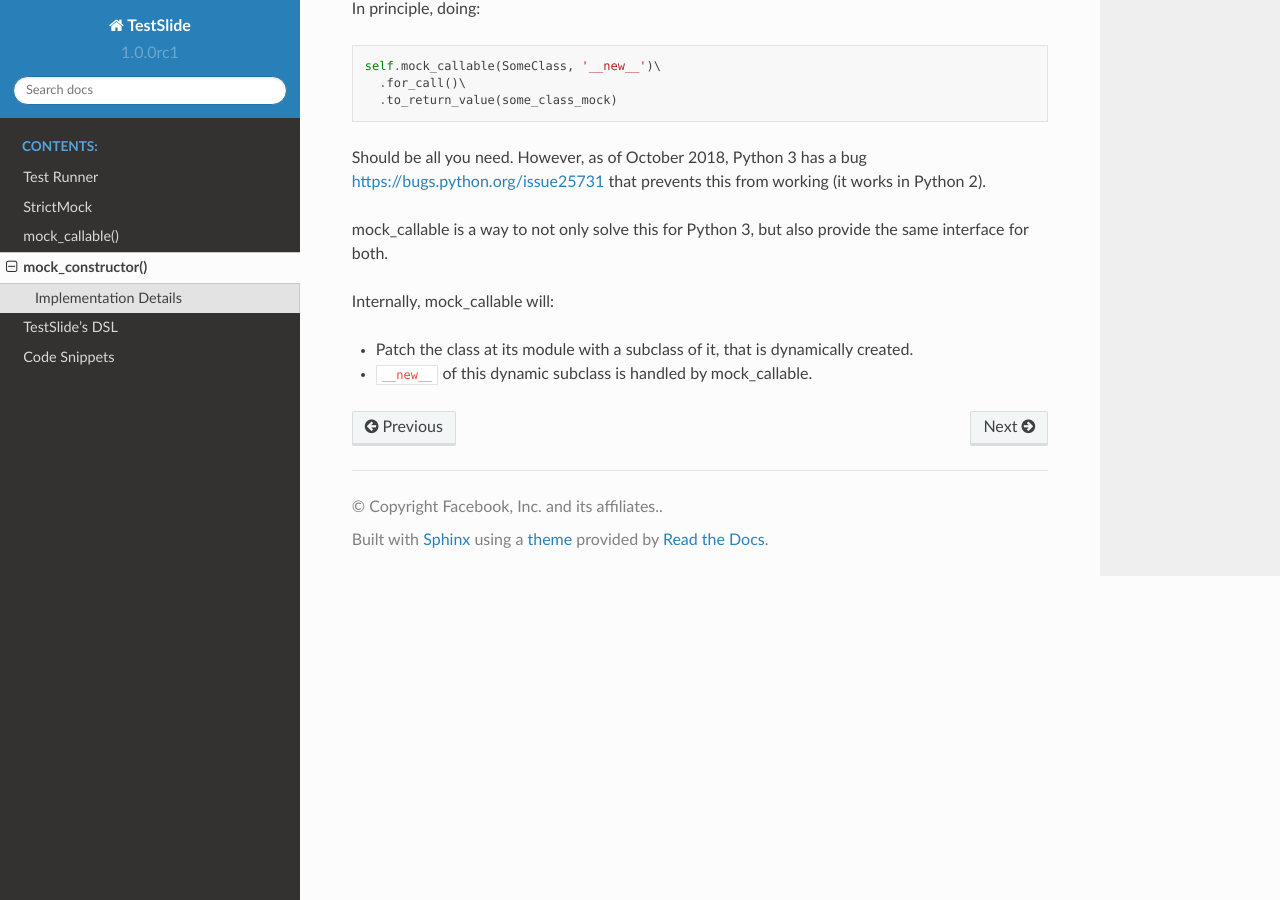
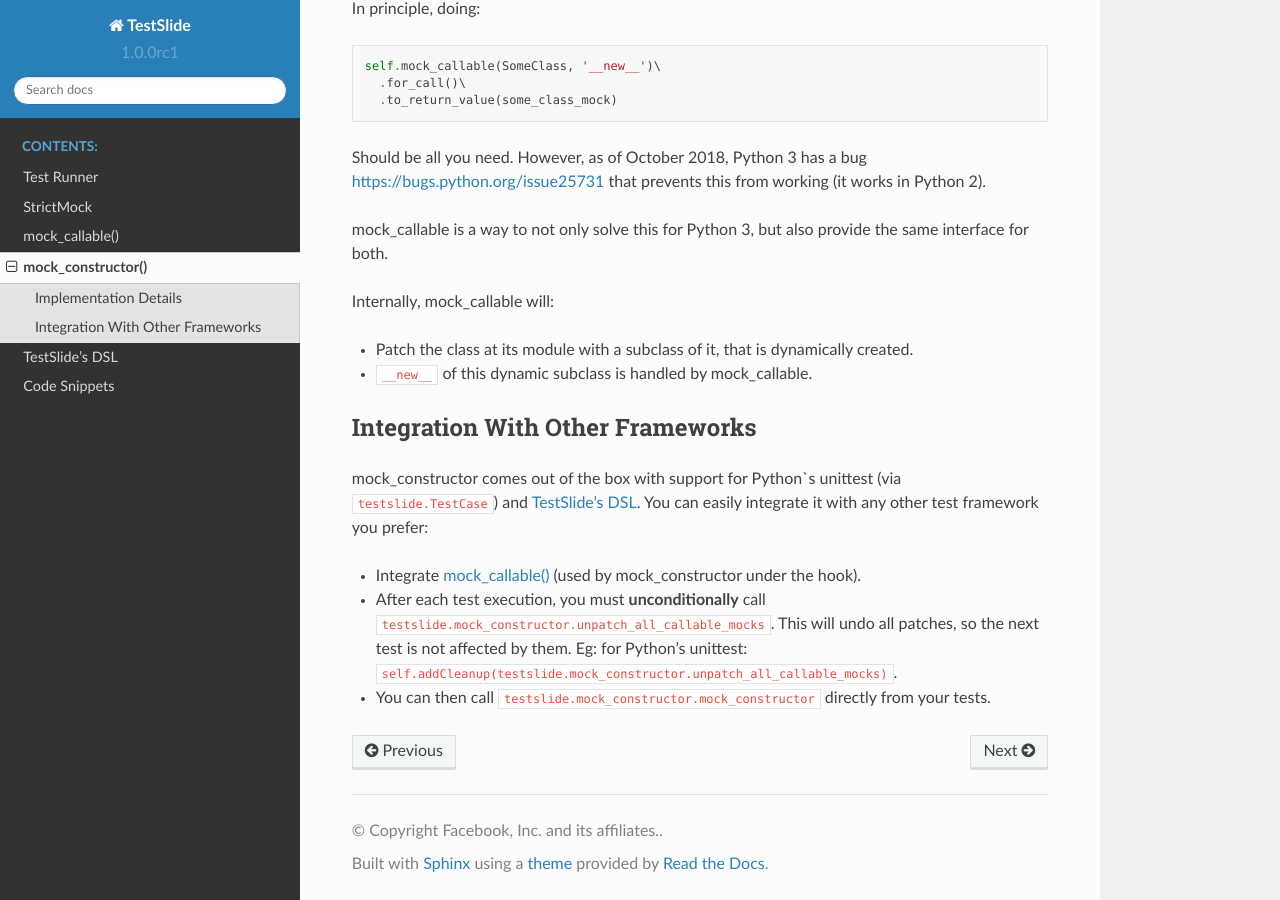
Before and after one commit to facebook/TestSlide, a Sphinx documentation site: the page built from docs/mock_constructor/index.rst, in a window 1280 px wide and 900 px high, scrolled down 1297 px. Built offline with Sphinx 7.4.7 and the Read the Docs theme 2.0.0, drawn with Linux system fonts in a browser that asks for light colours.

Commit message:
Add mock_constructor doc for other frameworks

```diff
--- a/docs/mock_constructor/index.rst
+++ b/docs/mock_constructor/index.rst
@@ -71,3 +71,12 @@ Internally, mock_callable will:
 
 * Patch the class at its module with a subclass of it, that is dynamically created.
 * ``__new__`` of this dynamic subclass is handled by mock_callable.
+
+Integration With Other Frameworks
+---------------------------------
+
+mock_constructor comes out of the box with support for Python`s unittest (via ``testslide.TestCase``) and :doc:`../testslide_dsl/index`. You can easily integrate it with any other test framework you prefer:
+
+* Integrate :doc:`../mock_callable/index` (used by mock_constructor under the hook).
+* After each test execution, you must **unconditionally** call ``testslide.mock_constructor.unpatch_all_callable_mocks``. This will undo all patches, so the next test is not affected by them. Eg: for Python's unittest: ``self.addCleanup(testslide.mock_constructor.unpatch_all_callable_mocks)``.
+* You can then call ``testslide.mock_constructor.mock_constructor`` directly from your tests.
```
